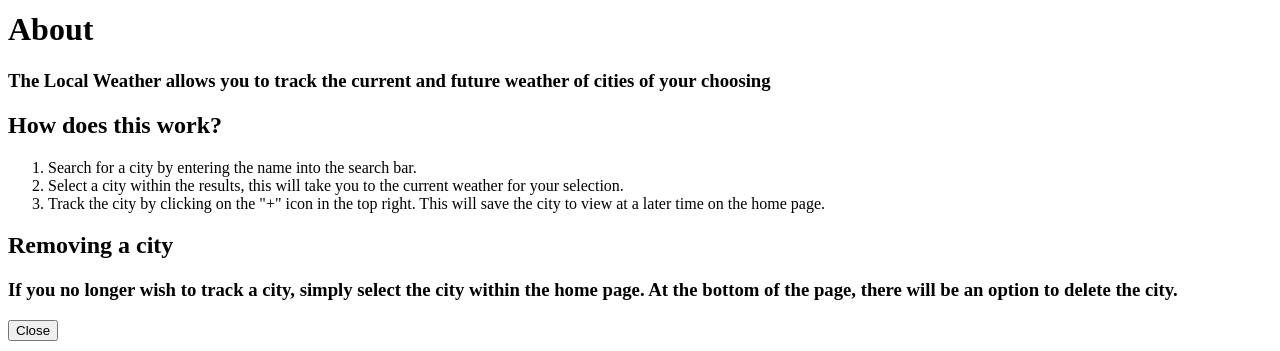
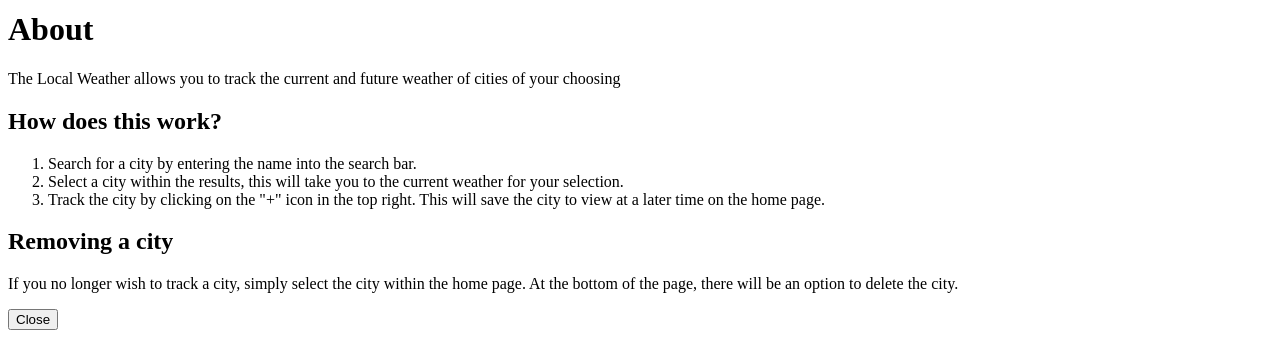
Before and after one commit to jackal7819/weather-vue, a Vue app: page / in a window 1280 px wide. Both pictures are taken after a click on the icon 16 px from the left and 100 px from the top of the page. Shown: the part 142-493 px from the top of the page. Built offline with nearby package versions, Linux system fonts and the light colour scheme; no server answers; the HTML template or start-up script is replaced by a standard one.

Commit message:
Add error handling

```diff
--- a/src/components/SiteNavigation.vue
+++ b/src/components/SiteNavigation.vue
@@ -34,10 +34,10 @@
 			<BaseModal :modalActive="modalActive" @toggle-modal="toggleModal">
 				<div class="text-slate-900">
 					<h1 class="mb-1 text-3xl">About</h1>
-					<h3 class="mb-4">
+					<p class="mb-4">
 						The Local Weather allows you to track the current and
 						future weather of cities of your choosing
-					</h3>
+					</p>
 					<h2 class="mb-1 text-2xl">How does this work?</h2>
 					<ol class="mb-4 list-decimal list-inside">
 						<li>
@@ -55,11 +55,11 @@
 						</li>
 					</ol>
 					<h2 class="mb-1 text-2xl">Removing a city</h2>
-					<h3>
+					<p>
 						If you no longer wish to track a city, simply select the
 						city within the home page. At the bottom of the page,
 						there will be an option to delete the city.
-					</h3>
+					</p>
 				</div>
 			</BaseModal>
 		</nav>
--- a/src/main.css
+++ b/src/main.css
@@ -7,7 +7,3 @@
 body {
 	font-family: 'Russo One', sans-serif;
 }
-
-p {
-	font-family: 'Montserrat Alternates', sans-serif;
-}
--- a/src/views/HomeView.vue
+++ b/src/views/HomeView.vue
@@ -7,15 +7,20 @@
 	const searchQuery = ref('');
 	const queryTimeout = ref(null);
 	const mapboxSearchResults = ref(null);
+	const searchError = ref(null);
 
 	const getSearchResults = () => {
 		clearTimeout(queryTimeout.value);
 		queryTimeout.value = setTimeout(async () => {
 			if (searchQuery.value !== '') {
+				try {
 					const result = await axios.get(
 						`${url}/${searchQuery.value}.json?access_token=${token}&types=place`
 					);
 					mapboxSearchResults.value = result.data.features;
+				} catch {
+					searchError.value = true;
+				}
 				return;
 			}
 			mapboxSearchResults.value = null;
@@ -38,6 +43,16 @@
 					class="absolute w-full px-1 py-2 top-[66px] shadow-md shadow-sky-700 bg-slate-400 text-slate-900 rounded"
 					v-if="mapboxSearchResults"
 				>
+					<p class="p-2 text-sky-700" v-if="searchError">
+						Sorry, something went wrong. Please try again.
+					</p>
+					<p
+						class="p-2 text-sky-700"
+						v-if="!searchError && mapboxSearchResults.length === 0"
+					>
+						No results match your query, try a different term
+					</p>
+					<template v-else>
 						<li
 							class="p-2 duration-300 cursor-pointer hover:text-sky-700"
 							v-for="searchResult in mapboxSearchResults"
@@ -45,6 +60,7 @@
 						>
 							{{ searchResult.place_name }}
 						</li>
+					</template>
 				</ul>
 			</div>
 		</main>
```
Lines whose indentation alone changed are shown as unchanged.
